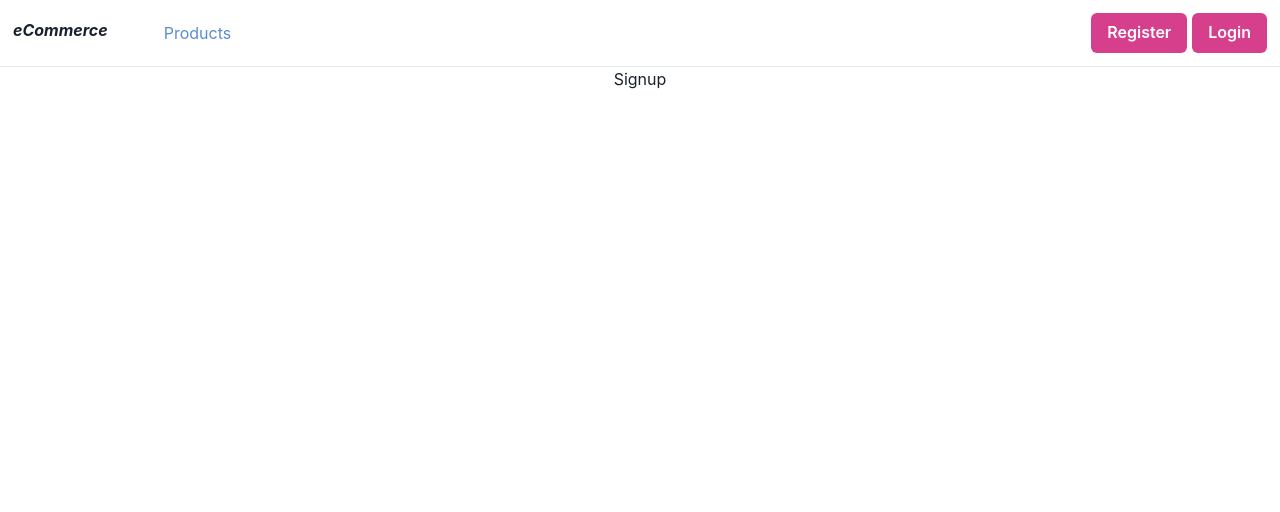
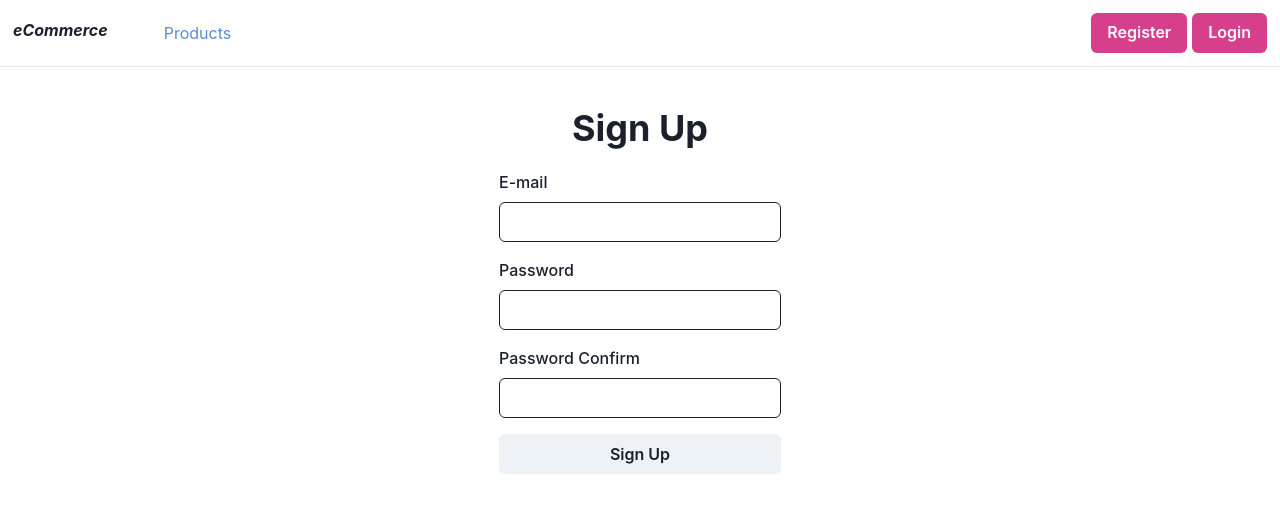
Before and after one commit to kalkanozgur/ecommerce-react, a React (Create React App) app: page /signup in a window 1280 px wide. Shown: the top 512 px of the page. Built offline with nearby package versions, Linux system fonts and the light colour scheme.

Commit message:
Sing Up page created

```diff
--- a/package.json
+++ b/package.json
@@ -12,6 +12,7 @@
     "@testing-library/react": "^13.0.0",
     "@testing-library/user-event": "^13.2.1",
     "axios": "^0.27.2",
+    "formik": "^2.2.9",
     "framer-motion": "^7.2.1",
     "moment": "^2.29.4",
     "react": "^18.2.0",
@@ -19,7 +20,8 @@
     "react-image-gallery": "^1.2.9",
     "react-router-dom": "6",
     "react-scripts": "5.0.1",
-    "web-vitals": "^2.1.0"
+    "web-vitals": "^2.1.0",
+    "yup": "^0.32.11"
   },
   "scripts": {
     "start": "react-scripts start",
--- a/src/pages/auth/Signup/index.js
+++ b/src/pages/auth/Signup/index.js
@@ -1,7 +1,53 @@
 import React from "react";
+import {
+	Flex,
+	Box,
+	Heading,
+	FormControl,
+	FormLabel,
+	Input,
+	Button,
+} from "@chakra-ui/react";
+import { useFormik } from "formik";
 
 function Signup() {
-	return <div>Signup</div>;
+	const formik = useFormik({
+		initialValues: {
+			email: "",
+			password: "",
+			passwordConfirm: "",
+		},
+	});
+	return (
+		<div>
+			<Flex align={"center"} width={"full"} justifyContent={"center"}>
+				<Box pt={10}>
+					<Box textAlign={"center"}>
+						<Heading>Sign Up</Heading>
+					</Box>
+					<Box my={5} textAlign={"left"}>
+						<form action="" onSubmit={() => {}}>
+							<FormControl>
+								<FormLabel>E-mail</FormLabel>
+								<Input name="email" />
+							</FormControl>
+							<FormControl mt={4}>
+								<FormLabel>Password</FormLabel>
+								<Input name="password" type={"password"} />
+							</FormControl>
+							<FormControl mt={4}>
+								<FormLabel>Password Confirm</FormLabel>
+								<Input name="password" type={"password"} />
+							</FormControl>
+							<Button mt={4} width={"full"} type={"submit"}>
+								Sign Up
+							</Button>
+						</form>
+					</Box>
+				</Box>
+			</Flex>
+		</div>
+	);
 }
 
 export default Signup;
```
Also changed, not shown: 1 other file (tests, documents, lock files or other folders).
